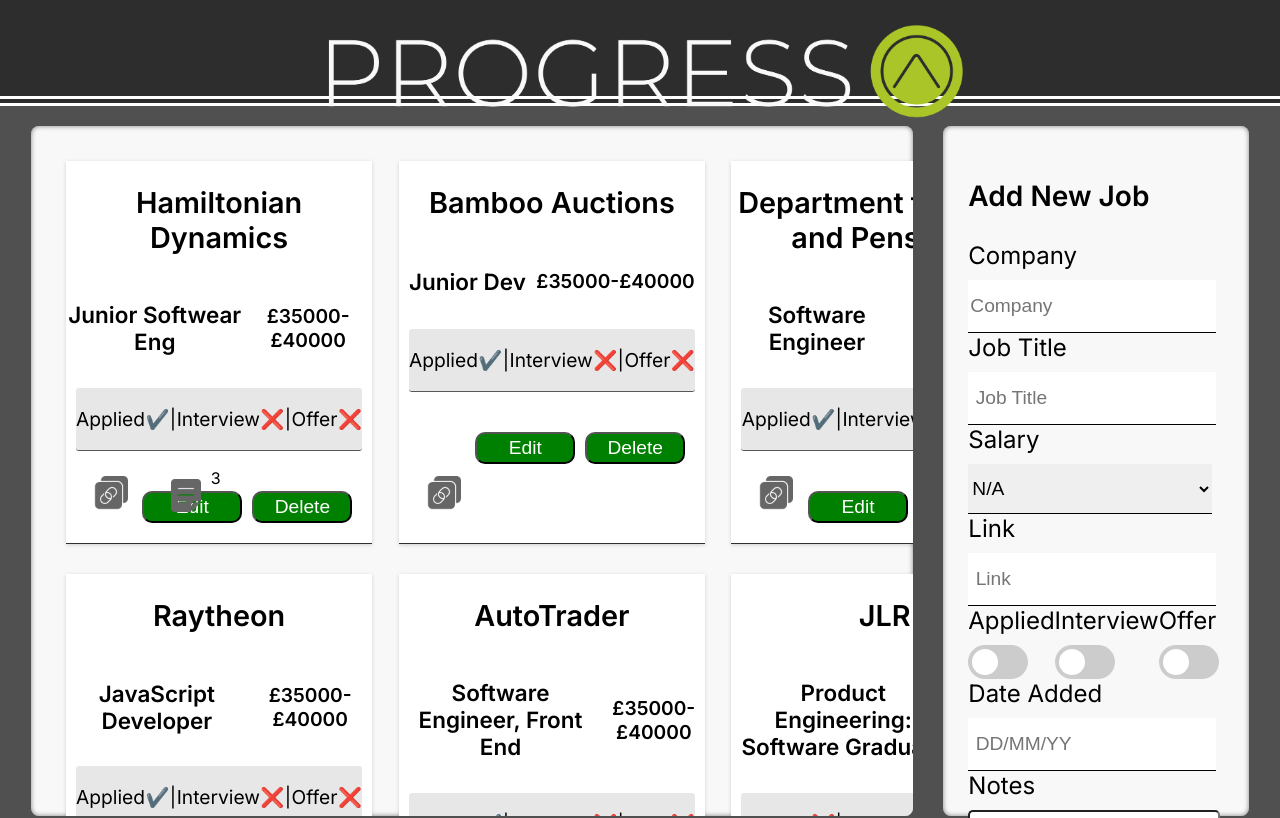
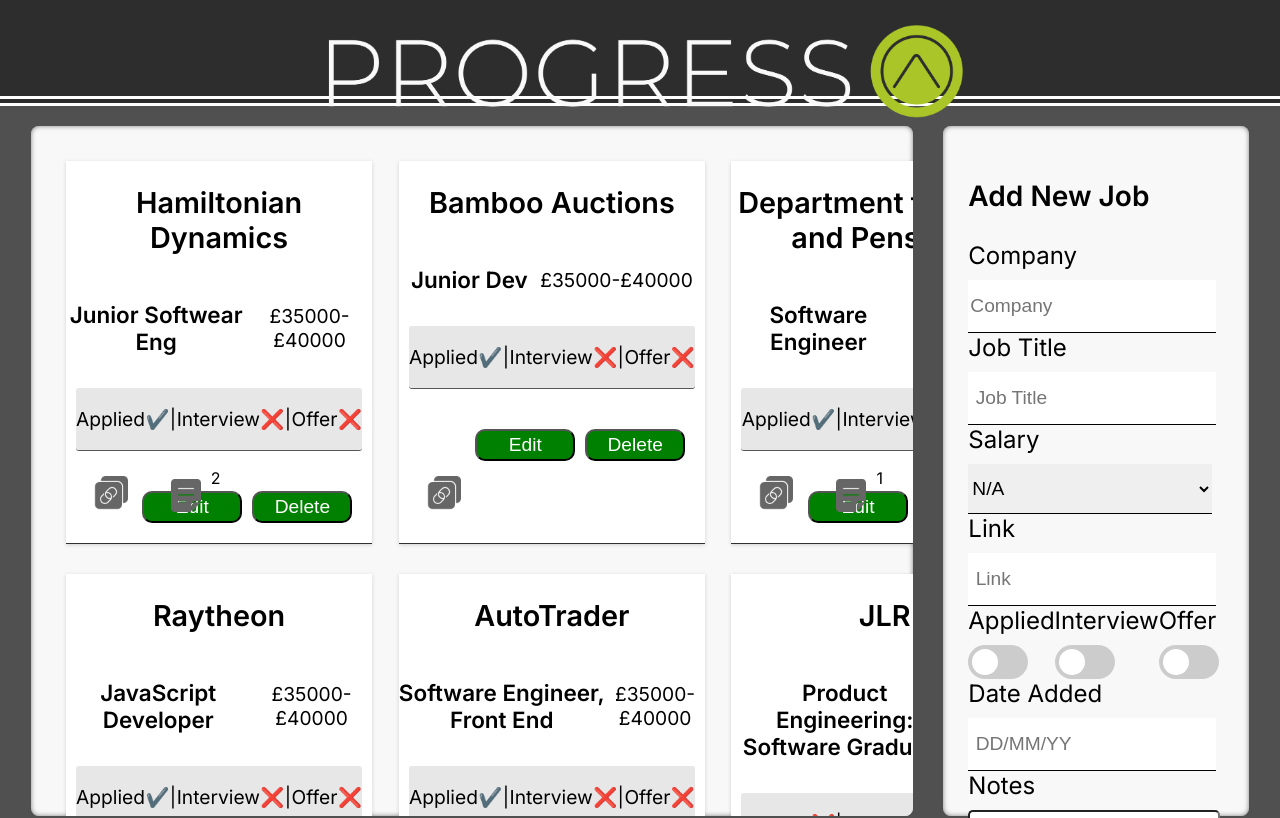
Before and after one commit to GLYNKNIGHT/Job-Tracking-App-Demo, a React (Create React App) app: page / in a window 1280 px wide. Shown: the top 818 px of the page. Built offline with nearby package versions, Linux system fonts and the light colour scheme; data requests are answered from the project's data file.

Commit message:
hidden notes now working

```diff
--- a/data/db.json
+++ b/data/db.json
@@ -11,8 +11,7 @@
       "dateApplied": "19/08/22",
       "notes": [
         "Told hiring manager like my CV and is interested",
-        "This is a note",
-        "efskjfns;kjf"
+        "This is a note"
       ],
       "id": 2
     },
@@ -37,7 +36,9 @@
       "interview": false,
       "offer": false,
       "dateApplied": "16/09/22",
-      "notes": [],
+      "notes": [
+        "DID'NT GET"
+      ],
       "id": 4
     },
     {
@@ -87,6 +88,20 @@
       "dateApplied": "19/08/22",
       "notes": [],
       "id": 8
+    },
+    {
+      "jobTitle": "Junior Frontend developer",
+      "company": "Reqiva Ltd",
+      "salary": "£35000-£40000",
+      "link": "https://uk.indeed.com/viewjob?from=app-tracker-post_apply-appcard&hl=en&jk=7b2624e359928695&tk=1gdstf77ek274800",
+      "applied": true,
+      "interview": false,
+      "offer": false,
+      "dateApplied": "26/09/22",
+      "notes": [
+        "Remote to Maidenhead"
+      ],
+      "id": 9
     }
   ]
 }
--- a/src/App.css
+++ b/src/App.css
@@ -149,6 +149,30 @@
   display: flex;
   }
 
+.hidden-notes{
+  display: none;
+}
+
+.comments-icon:hover .hidden-notes{
+  display: block;
+  position: fixed;
+  z-index: 10;
+  width: 30vw;
+  height: 15vw;
+  background-color: white;
+  border: 0.5px solid black;
+  border-radius: 8px;
+
+}
+
+.hidden-notes-list{
+  display: flex;
+  flex-direction: column;
+  align-items: flex-start;
+  padding: 20px;
+}
+
+
 .comments-icon p{
   font-size: 1rem;
   margin: 0;
--- a/src/Components/Job.js
+++ b/src/Components/Job.js
@@ -32,12 +32,18 @@
             <h2>{company}</h2>
     </div>
     <div className='job-title'>
-            <h3>{jobTitle}</h3><h4>{salary}</h4>
+            <h3>{jobTitle}</h3><p>{salary}</p>
     </div>
      <div className='icons'>
         <a className='link' href={link} ><img width='50px' src='./link.png' alt='hyperlink'/></a>
             {(notes.length > 0 /*&& notes[0] != null*/ )?<div className='comments-icon'>
                                         <img width='50px' src='./note.png'  alt='comments'/>
+                                        <div className='hidden-notes'>
+                                        <h2>{company} - Notes</h2>
+                                                <div className='hidden-notes-list'>
+                                                {notes.map((note)=><h4> - {note}</h4>)}
+                                                </div>
+                                        </div>
                                         <p>{notes.length}</p></div>
                                  : null
                                  }
```
